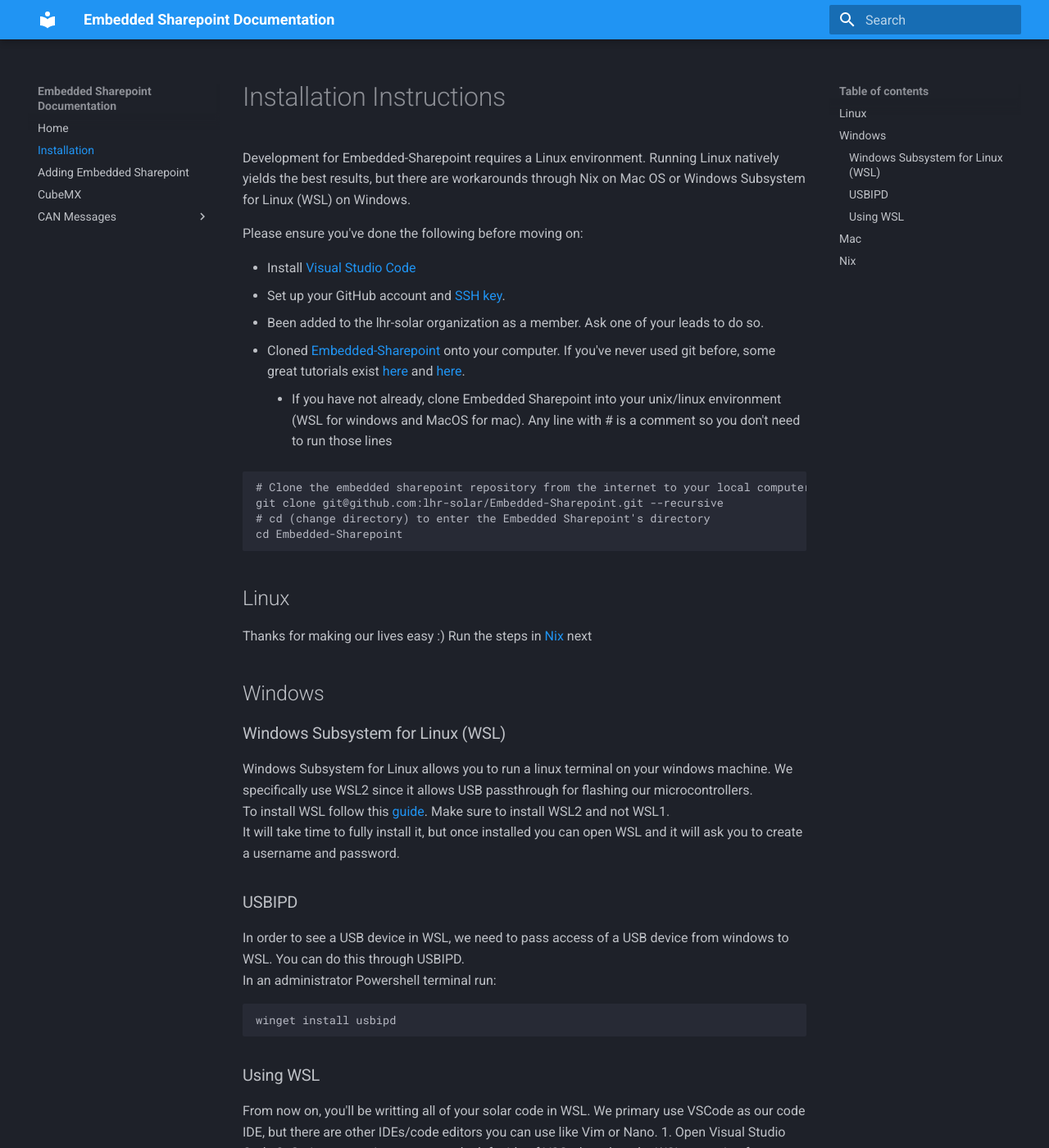
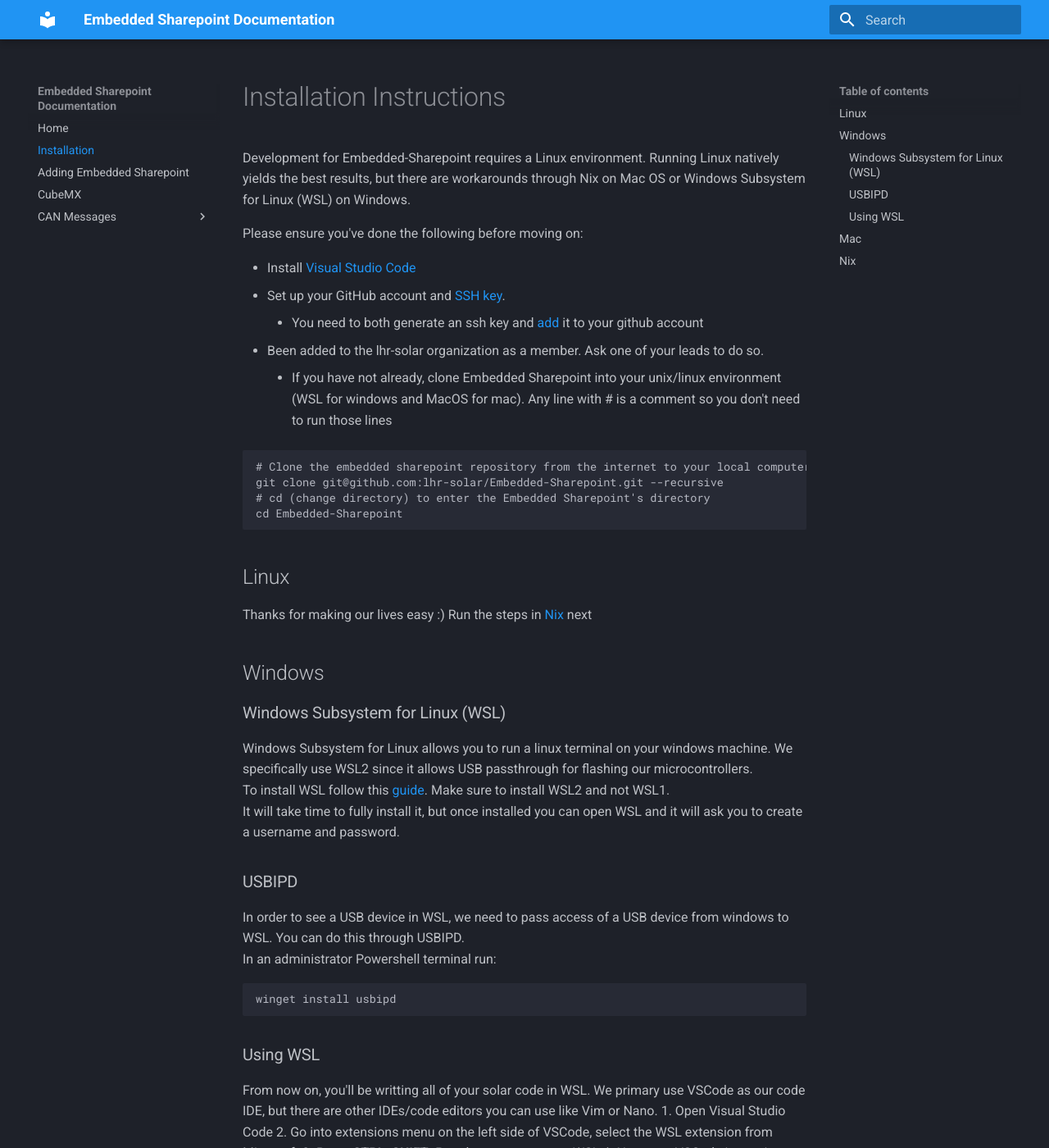
Before and after one commit to lhr-solar/Embedded-Sharepoint, an MkDocs documentation site: the page built from docs/Installation.md, in a window 1280 px wide and 1400 px high. Shown: the whole window at 82% size. Built offline with MkDocs 1.6.1 and Material for MkDocs 9.7.7, drawn with Linux system fonts in a browser that asks for light colours; some of the changed text lies outside the part shown.

Commit message:
instructions on github ssh

````diff
--- a/docs/Installation.md
+++ b/docs/Installation.md
@@ -5,8 +5,8 @@ Please ensure you've done the following before moving on:
 
 - Install [Visual Studio Code](https://code.visualstudio.com/)
 - Set up your GitHub account and [SSH key](https://docs.github.com/en/authentication/connecting-to-github-with-ssh/generating-a-new-ssh-key-and-adding-it-to-the-ssh-agent).
+    - You need to both generate an ssh key and [add](https://docs.github.com/en/authentication/connecting-to-github-with-ssh/adding-a-new-ssh-key-to-your-github-account) it to your github account
 - Been added to the lhr-solar organization as a member. Ask one of your leads to do so.
-- Cloned [Embedded-Sharepoint](https://github.com/lhr-solar/Embedded-Sharepoint/) onto your computer. If you've never used git before, some great tutorials exist [here](https://learngitbranching.js.org/?locale=en_US) and [here](https://www.atlassian.com/git/tutorials/what-is-version-control).
     - If you have not already, clone Embedded Sharepoint into your unix/linux environment (WSL for windows and MacOS for mac). Any line with # is a comment so you don't need to run those lines
 
 ```sh
@@ -36,8 +36,11 @@ winget install usbipd
 From now on, you'll be writting all of your solar code in WSL. We primary use VSCode as our code IDE, but there are other IDEs/code editors you can use like Vim or Nano.
 1. Open Visual Studio Code
 2. Go into extensions menu on the left side of VSCode, select the WSL extension from Microsoft
-3.
-4. Run the **Ubuntu** application, and now you'll be in your WSL/Linux environment.
+3. Press **CTRL+SHIFT+P** and press connect to WSL
+4. Now your VSCode is running WSL and you can run it like a Linux environment. For more info see the [WSL guide](https://learn.microsoft.com/en-us/windows/wsl/tutorials/wsl-vscode)
+5. Do the instructions for generating the github ssh key again while you're in WSL
+
+Run the **Ubuntu** application, and now you'll be in your WSL/Linux environment.
 
 Run the steps in [Nix](#nix) next
 
````
